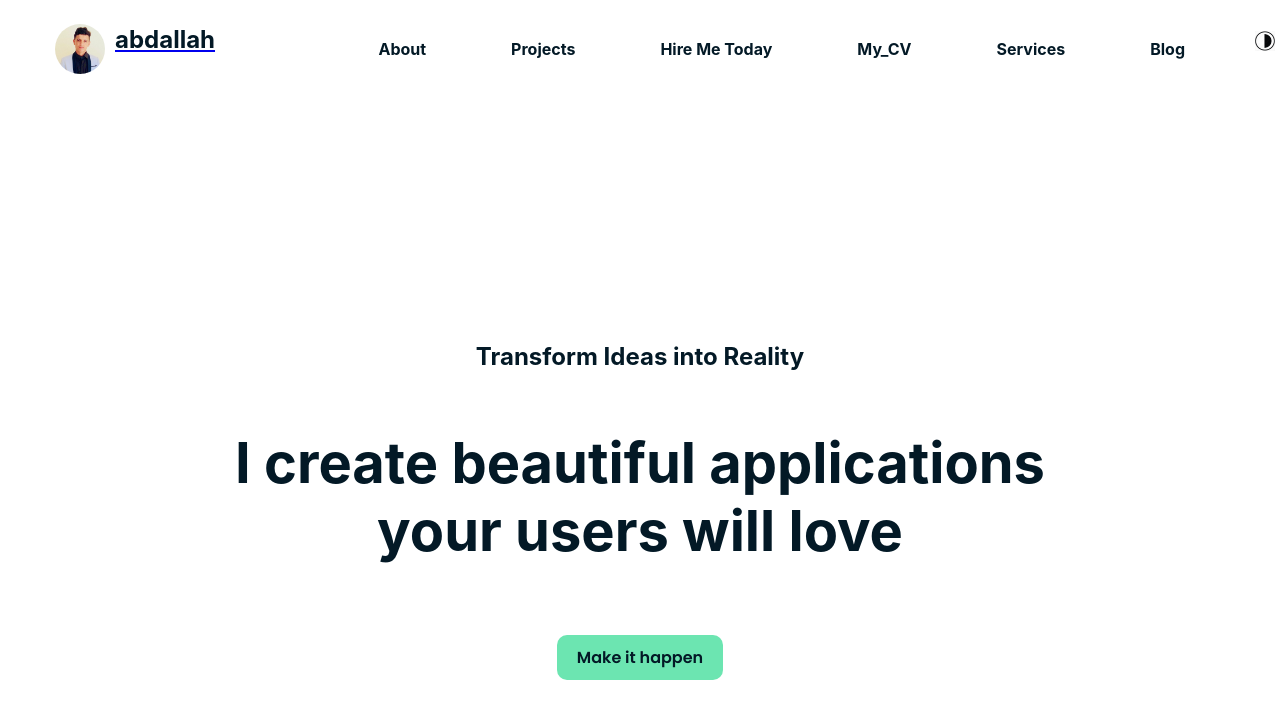
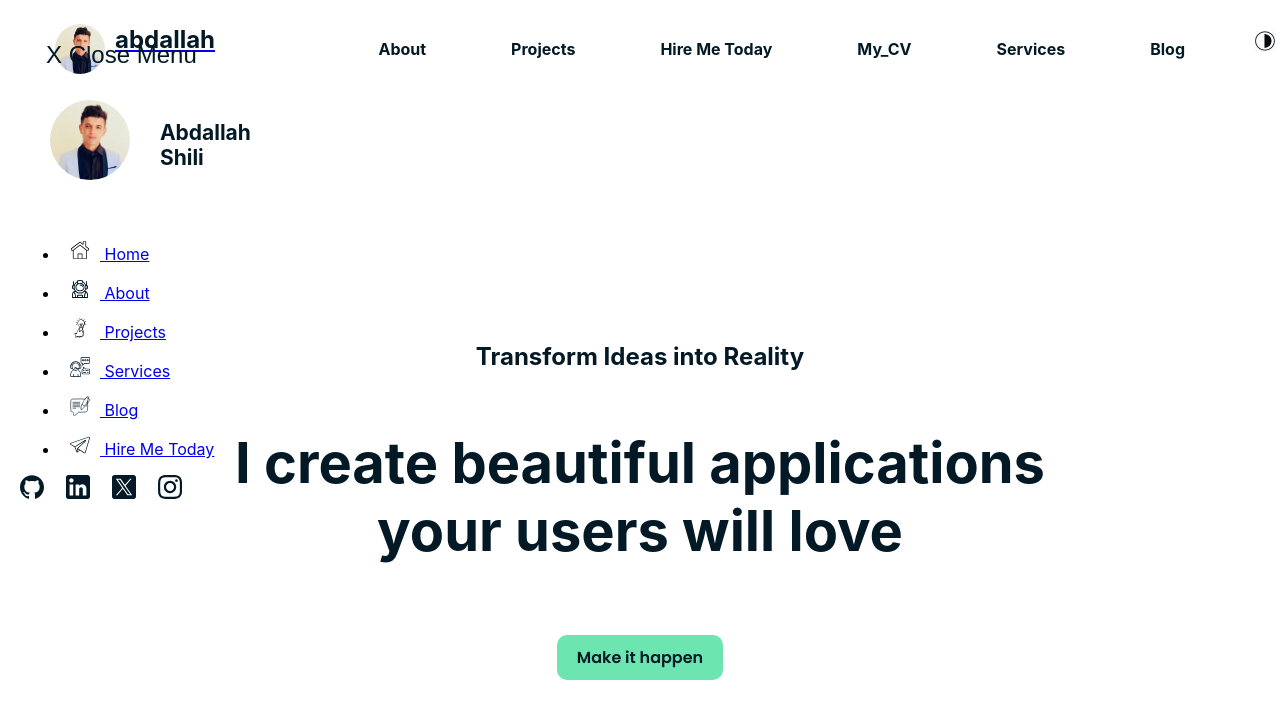
Before and after one commit to AbdallahSHILI/My_Portfolio, a React (Create React App) app: page / in a window 1280 px wide. Shown: the top 718 px of the page. Built offline with nearby package versions, Linux system fonts and the light colour scheme.

Commit message:
try to fix sidebar

```diff
--- a/src/Components/SideBar/sideBar.css
+++ b/src/Components/SideBar/sideBar.css
@@ -1,89 +1,28 @@
 .sidebar {
+  width: 250px;
   position: fixed;
+  left: 0;
   top: 0;
-  left: -100%;
-  width: 300px;
-  height: 100vh;
-  background-color: var(--primary-color);
+  background-color: var(--color-bg);
   padding: 20px;
-  z-index: 1000;
-  transition: all 0.4s ease;
-  display: flex;
-  flex-direction: column;
-  justify-content: space-between;
-}
-
-.sidebar.open {
-  left: 0;
-  transition: all 0.4s ease;
-}
-
-.sidebar-overlay {
-  position: fixed;
-  top: 0;
-  left: 0;
-  width: 100%;
-  height: 100vh;
-  background: rgba(0, 0, 0, 0.5);
-  opacity: 0;
-  visibility: hidden;
-  transition: all 0.4s ease;
-  z-index: 999;
-}
-
-.sidebar-overlay.open {
-  opacity: 1;
-  visibility: visible;
+  transition: transform 0.3s ease;
 }
 
 .sidebar-links {
-  flex: 1;
-  padding-left: 20px;
-  list-style: none;
-  text-align: left;
+  margin-top: 20px;
 }
 
 .sidebar-links li {
-  font-size: 1.2rem;
-  padding: 0px 20px;
+  margin-bottom: 15px;
 }
 
-.sidebar-links li a {
-  display: flex;
-  align-items: center;
-  color: var(--third-color);
-  gap: 15px;
-  text-decoration: none;
-  font-size: 1.5rem;
-  font-weight: 600;
-  padding: 12px 20px;
-  transition: all 0.3s ease;
+.sidebar-links a {
+  font-size: 1rem;
+  padding: 8px 10px;
 }
 
-.sidebar-links li a:hover {
-  transform: translateX(5px);
+.sidebar-links img {
+  width: 20px;
+  height: 20px;
+  margin-right: 10px;
 }
-
-.sidebar-links li img {
-  width: 24px;
-  height: 24px;
-}
-
-.sidebar-footer {
-  display: flex;
-  justify-content: space-evenly;
-  padding: 20px;
-}
-
-.sidebar-footer a img {
-  width: 24px;
-  height: 24px;
-}
-
-.sidebar-social {
-  margin-top: auto;
-  padding-bottom: 20px;
-  display: flex;
-  justify-content: center;
-  margin-left: 20px;
-}
```
